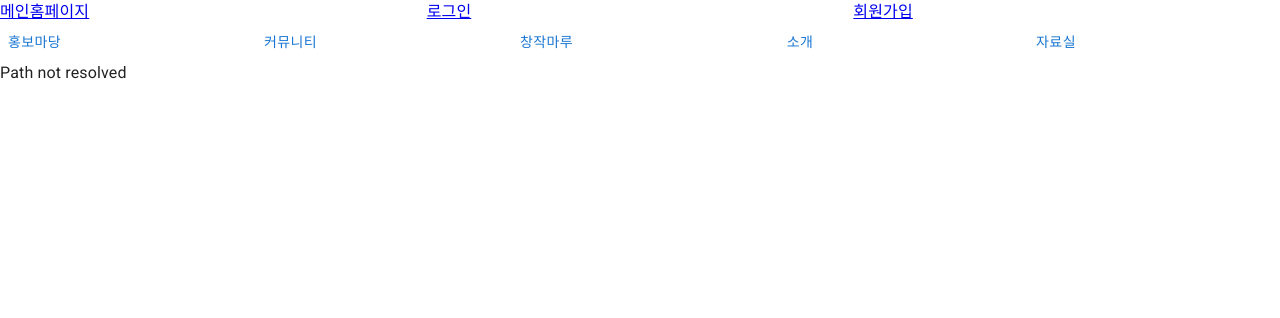
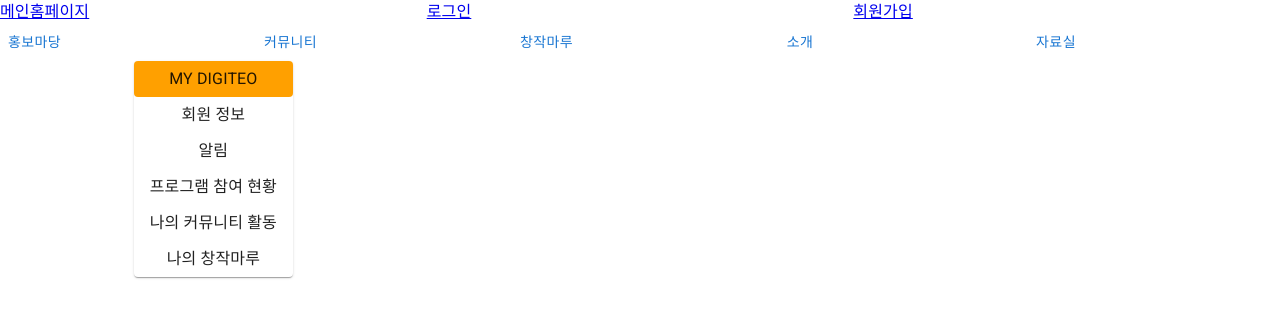
Before and after one commit to No-Devides-Found/digiteo-frontend, a React (Create React App) app: page /mypage in a window 1280 px wide. Shown: the top 318 px of the page. Built offline with nearby package versions, Linux system fonts and the light colour scheme; what recoil-persist would draw is missing.

Commit message:
feat: 유저관리 네브바 추가

```diff
--- a/src/App.js
+++ b/src/App.js
@@ -1,14 +1,14 @@
 import "./App.css";
 import { Routes, Route } from "react-router-dom";
 
-import { Home, Signin, Signup } from "./pages";
-import  PracticeHome  from "./pages/Practice/PracticeHome";
-import  PracticeList  from "./pages/Practice/PracticeList";
+import { Home, Signin, Signup, MyPage } from "./pages";
+import PracticeHome from "./pages/Practice/PracticeHome";
+import PracticeList from "./pages/Practice/PracticeList";
 import { Header, NavBar } from "./components";
-import PostPractice from './pages/Practice/pages/PostPractice';
-import Practice from './pages/Practice/pages/Practice';
-import DetailedPractice from './pages/Practice/pages/DetailedPractice';
-import EditPractice from './pages/Practice/pages/EditPractice';
+import PostPractice from "./pages/Practice/pages/PostPractice";
+import Practice from "./pages/Practice/pages/Practice";
+import DetailedPractice from "./pages/Practice/pages/DetailedPractice";
+import EditPractice from "./pages/Practice/pages/EditPractice";
 
 function App() {
   return (
@@ -20,14 +20,17 @@
         <Route path="" element={<Home />} />
         <Route path="signin" element={<Signin />} />
         <Route path="signup" element={<Signup />} />
+        {/* 창작마루 */}
+        <Route path="practicehome" element={<PracticeHome />} />
+        <Route path="practicelist" element={<PracticeList />} />
+        <Route path="postpractice" element={<PostPractice />} />
+        <Route path="detailedpractice" element={<DetailedPractice />} />
+        <Route path="practice" element={<Practice />} />
+        <Route path="editpractice" element={<EditPractice />} />
+
+        <Route path="mypage" element={<MyPage />}></Route>
+
         <Route path="*" element={<p>Path not resolved</p>} />
-
-        <Route path="practicehome" element={<PracticeHome/>}/>
-        <Route path="practicelist" element={<PracticeList/>}/>
-        <Route path="postpractice" element={<PostPractice/>}/>
-        <Route path="detailedpractice" element={<DetailedPractice/>}/>
-        <Route path="practice" element={<Practice/>}/>
-        <Route path="editpractice" element={<EditPractice/>}/>
       </Routes>
     </div>
   );
--- /dev/null
+++ b/src/pages/MyPage/MyPage.jsx
@@ -0,0 +1,16 @@
+import React from "react";
+import MypageNav from "./MypageNav";
+import { Grid } from "@mui/material";
+
+function MyPage() {
+  return (
+    <Grid container justifyContent={"center"}>
+      <Grid>
+        <MypageNav />
+      </Grid>
+      <Grid xs={8}></Grid>
+    </Grid>
+  );
+}
+
+export default MyPage;
--- /dev/null
+++ b/src/pages/MyPage/MypageNav.jsx
@@ -0,0 +1,28 @@
+import React from "react";
+import { Paper, Button, MenuList, MenuItem } from "@mui/material";
+import styled from "@emotion/styled";
+
+const StyledMenuList = styled(MenuList)({
+  display: "block",
+  padding: 0,
+  li: { justifyContent: "center", borderRadius: "0.25rem" },
+  "li:nth-child(1)": { backgroundColor: "#FFA000" },
+});
+
+function MypageNav() {
+  return (
+    <Paper>
+      <StyledMenuList>
+        <MenuItem>MY DIGITEO</MenuItem>
+        <MenuItem>회원 정보</MenuItem>
+        <MenuItem>알림</MenuItem>
+        <MenuItem>프로그램 참여 현황</MenuItem>
+        <MenuItem>나의 커뮤니티 활동</MenuItem>
+        <MenuItem>나의 창작마루</MenuItem>
+        {/* <MenuItem>프로그램 기획자 신청</MenuItem> */}
+      </StyledMenuList>
+    </Paper>
+  );
+}
+
+export default MypageNav;
--- a/src/pages/index.js
+++ b/src/pages/index.js
@@ -1,3 +1,4 @@
 export { default as Home } from "./Home/Home";
 export { default as Signin } from "./Signin/Signin";
 export { default as Signup } from "./Signup/Signup";
+export { default as MyPage } from "./MyPage/MyPage";
```
